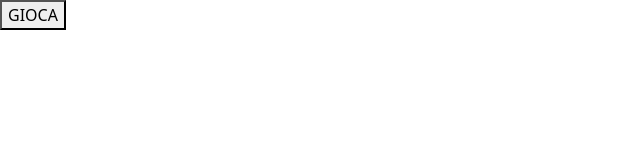
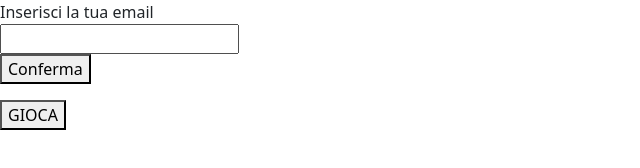
Before and after one commit to AndreaCreazzi/js-mail-dadi, a plain HTML site: page index.html in a window 1280 px wide. Shown: the whole page, without its empty margins (0-640 px from the left). Drawn offline with nearby package versions, Linux system fonts and the light colour scheme.

Commit message:
add html Mail-Dadi complete

```diff
--- a/index.html
+++ b/index.html
@@ -9,18 +9,18 @@
     <title> Mail e Dadi</title>
     <link href="https://cdn.jsdelivr.net/npm/bootstrap@5.2.3/dist/css/bootstrap.min.css" rel="stylesheet" integrity="sha384-rbsA2VBKQhggwzxH7pPCaAqO46MgnOM80zW1RWuH61DGLwZJEdK2Kadq2F9CUG65" crossorigin="anonymous">
     <link rel="stylesheet" href="css/style.css">
-    <!-- <script defer src="js/mail.js"></script> -->
+    <script defer src="js/mail.js"></script>
     <script defer src="js/dadi.js"></script>
 </head>
 <body>
 
     <!-- MAIL -->
-    <!-- <label for="email">Inserisci la tua email</label>
+    <label for="email">Inserisci la tua email</label>
     <br>
     <input type="email" id="email">
     <br>
     <button id="btn">Conferma</button>
-    <p id="text"></p> -->
+    <p id="text"></p>
 
     <!-- DADI -->
     <button id="game">GIOCA</button>
```
